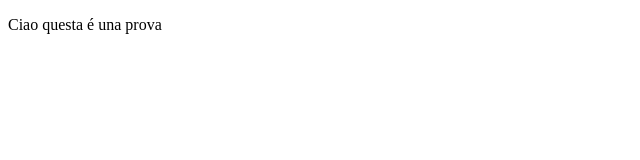
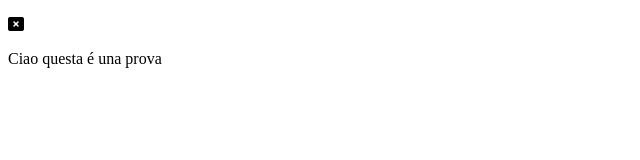
Before and after one commit to TristePan/Web_Programming, a plain HTML site: page Linux_Terminal/index.html in a window 1280 px wide. Shown: the whole page, without its empty margins (0-640 px from the left). Drawn offline with Linux system fonts and the light colour scheme.

Commit message:
Font Awesome Icons feature

```diff
--- a/Linux_Terminal/index.html
+++ b/Linux_Terminal/index.html
@@ -4,12 +4,13 @@
         <meta charset="UTF-8" />
         <head>
             <link rel="stylesheet" href="styles.css" />
+            <link rel="stylesheet" href="https://cdnjs.cloudflare.com/ajax/libs/font-awesome/6.2.0/css/all.min.css" integrity="sha512-xh6O/CkQoPOWDdYTDqeRdPCVd1SpvCA9XXcUnZS2FmJNp1coAFzvtCN9BmamE+4aHK8yyUHUSCcJHgXloTyT2A==" crossorigin="anonymous" referrerpolicy="no-referrer" />
         </head>
         <title>Linux Terminal</title>
     </head>
     <body>
         <div class="ToolBar">
-            <i class="fa-duotone fa-circle-xmark"></i>
+            <p><i class="fa fa-rectangle-xmark"></i></p>
         </div>
         <p>Ciao questa é una prova</p>
     </body>
```
